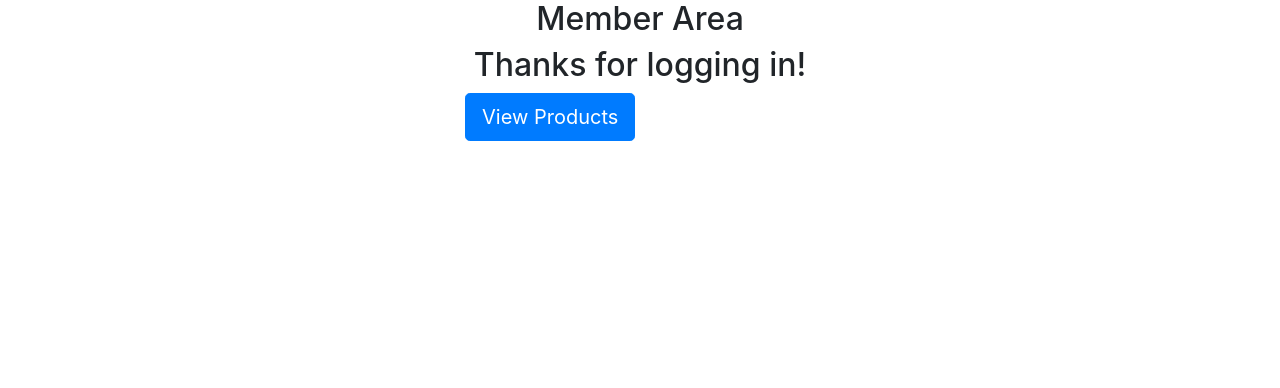
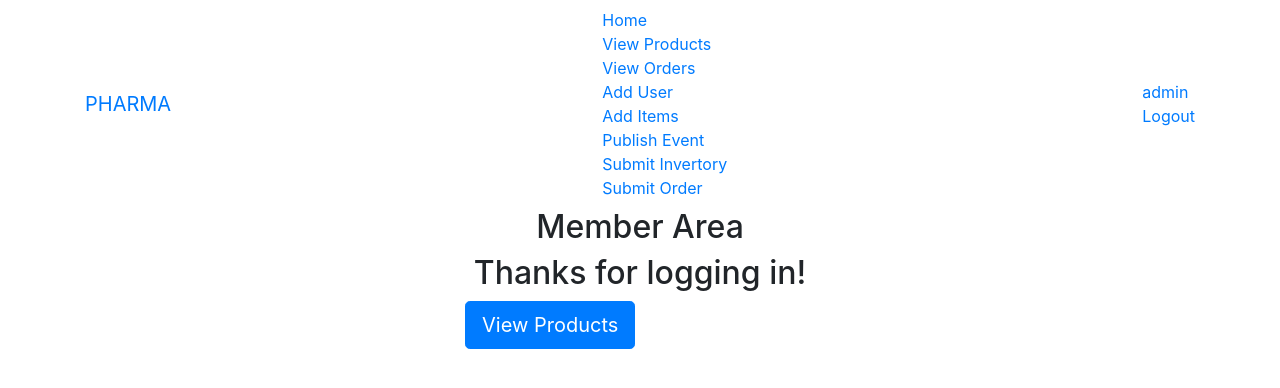
Before and after one commit to Houssam-Sawan/clinic, a PHP site: page / in a window 1280 px wide. Shown: the top 388 px of the page. Run offline with PHP 8.4, Linux system fonts and the light colour scheme; a user stored in the database is signed in.

Commit message:
add navbar

```diff
--- a/index.php
+++ b/index.php
@@ -6,6 +6,9 @@
 
 <body>
 <?php
+
+    include 'nav.php';
+
     if(!empty($_SESSION['LoggedIn']) && !empty($_SESSION['Username']))
     {
         ?>
--- /dev/null
+++ b/nav.php
@@ -0,0 +1,75 @@
+    <nav class="navbar navbar-default">
+        <div class="container">
+            <div class="navbar-header">
+                <a class="navbar-brand" href="index.php">PHARMA</a>
+            </div>
+            <ul class="nav navbar-nav">
+                <li class="active">
+                    <a href="index.php">Home</a>
+                </li>
+            <?php
+            if(@$_SESSION['Username'] == 'admin' ){
+                echo '<li>
+                        <a href="viewproducts.php">View Products</a>
+                    </li>
+                    <li>
+                        <a href="vieworders.php">View Orders</a>
+                    </li>
+                    <li>
+                        <a href="register.php"> Add User</a>
+                    </li>
+                    <li>
+                        <a href="additem.php"> Add Items</a>
+                    </li>
+                    <li>
+                        <a href="addnews.php"> Publish Event</a>
+                    </li>';
+            }
+            if(@$_SESSION['LoggedIn'] == 1 ){
+                echo '<li>
+                        <a href="submitinventory.php">Submit Invertory</a>
+                    </li>';
+                echo '<li>
+                        <a href="submitorder.php">Submit Order</a>
+                    </li>';
+            }
+            ?>
+            </ul>
+            <ul class="nav navbar-nav navbar-right">
+<!--
+                <li>
+                    <a href="register.php">
+                        <span class="glyphicon glyphicon-user"></span> Sign Up</a>
+                </li>
+                <li>
+                    <a href="index.php">
+                        <span class="glyphicon glyphicon-log-in"></span> Login</a>
+                </li>
+                <li>
+                    <a href="logout.php">
+                        <span class="glyphicon glyphicon-log-out"></span> Logout</a>
+                </li>
+                <li>
+                    <a href="#">testseparator</a>
+                </li>
+-->
+                <?php
+                if(@$_SESSION['LoggedIn'] == 1 ){
+                    echo '<li>
+                            <a href="index.php">
+                            <span class="glyphicon glyphicon-user"></span>     '.@$_SESSION['Username'] .'</a>
+                         </li>';
+                    echo '<li>
+                            <a href="logout.php">
+                             <span class="glyphicon glyphicon-log-out"></span> Logout</a>
+                        </li>';
+                }else{
+                    echo '<li>
+                            <a href="index.php">
+                            <span class="glyphicon glyphicon-log-in"></span> Login</a>
+                        </li>';
+                }
+                 ?>
+            </ul>
+        </div>
+    </nav>
```
